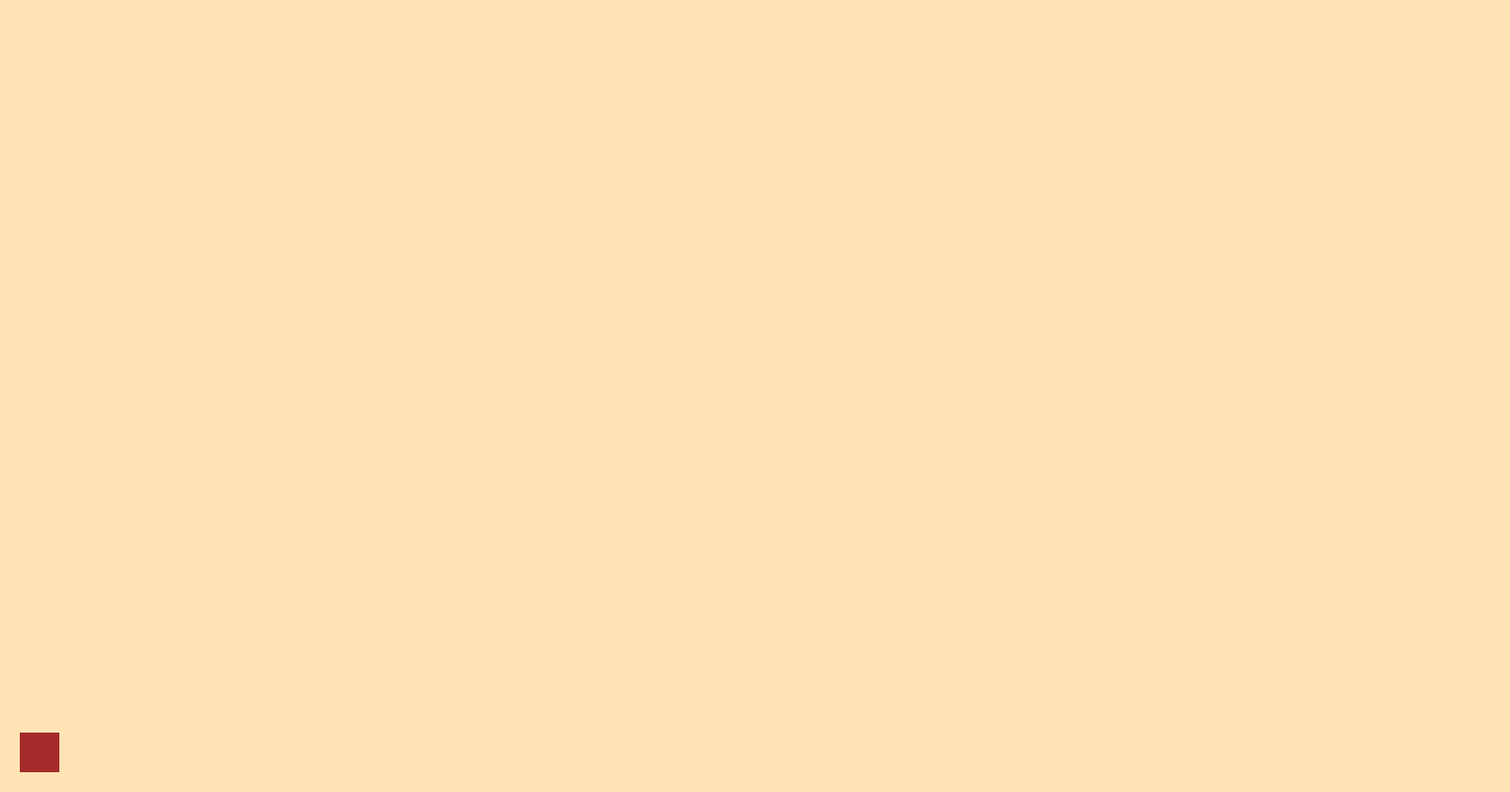
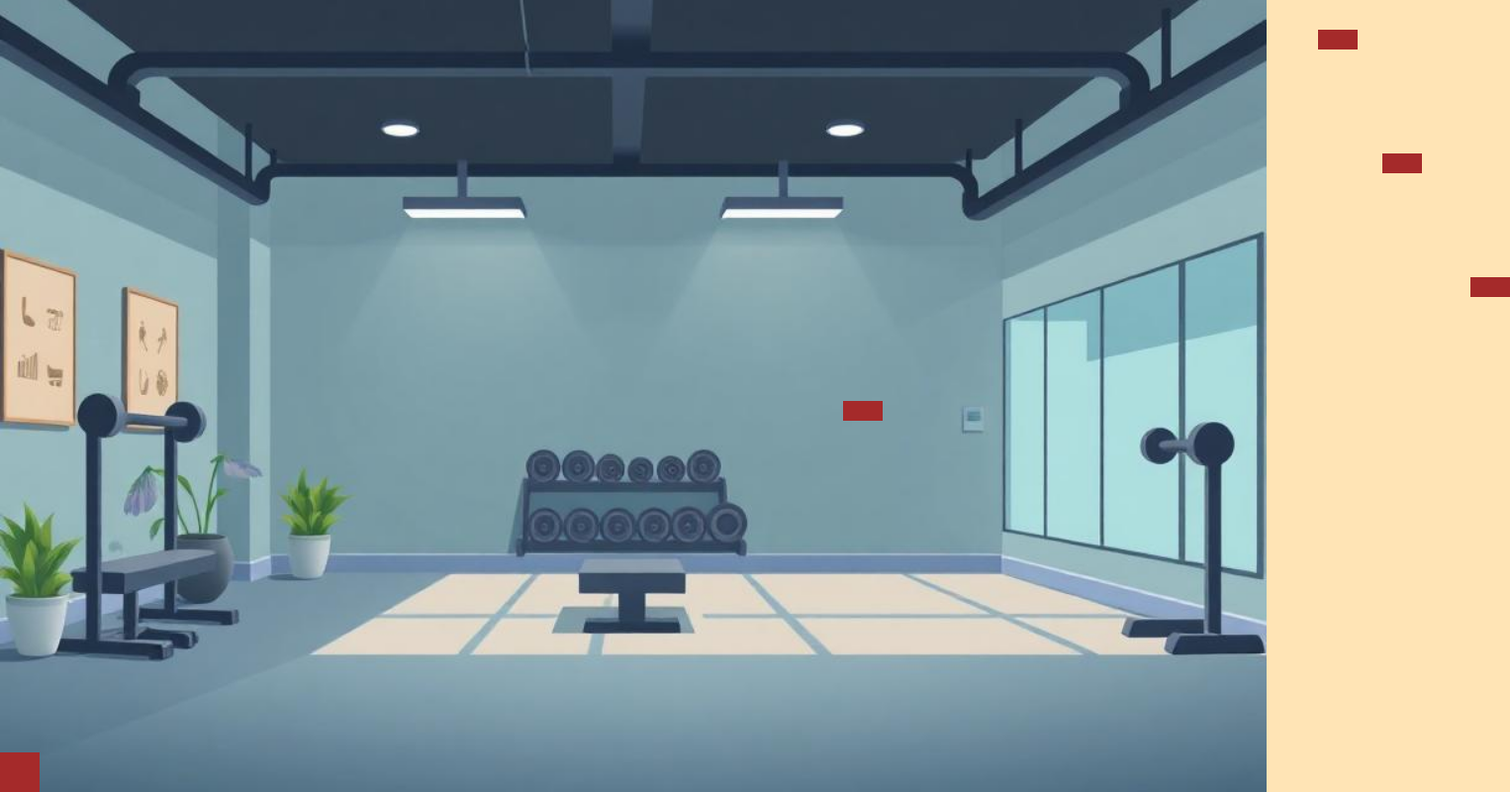
Before and after one commit to bthnyildirim/your-gym-buddy, a plain HTML site: page index.html in a window 1280 px wide. Shown: the whole page at 99% size, 1526 px wide, since content can reach past the window. Drawn offline with Linux system fonts and the light colour scheme.

Commit message:
positioning of div elements and random div  generator

```diff
--- a/CSS/main.css
+++ b/CSS/main.css
@@ -17,6 +17,10 @@ body {
 #board {
   height: 100vh;
   width: 100vw;
+  background-image: url("../pictures/background-image.JPG");
+  background-size: cover;
+  background-position: center;
+  background-repeat: no-repeat;
   position: relative;
 }
 
@@ -26,3 +30,10 @@ body {
   bottom: 0;
   left: 0px;
 }
+
+#Obstacle1 {
+  background-color: brown;
+  position: absolute;
+  bottom: 0;
+  left: 0px;
+}
--- a/index.html
+++ b/index.html
@@ -8,9 +8,7 @@
     <link rel="stylesheet" href="./CSS/main.css" />
   </head>
   <body>
-    <div id="board">
-      <!-- <img src="./pictures/background-image.JPG" alt="background-image" /> -->
-    </div>
+    <div id="board"></div>
     <script src="./js/main.js"></script>
   </body>
 </html>
--- a/js/main.js
+++ b/js/main.js
@@ -1,7 +1,7 @@
 class Player {
   constructor() {
-    this.positionY = 20;
-    this.positionX = 20;
+    this.positionY = 0;
+    this.positionX = 0;
     this.width = 40;
     this.height = 40;
 
@@ -17,16 +17,68 @@ class Player {
   }
 
   moveLeft() {
-    this.positionX--;
+    this.positionX -= 20;
     this.domElement.style.left = this.positionX + "px";
   }
 
   moveRight() {
-    this.positionX++;
+    this.positionX += 20;
     this.domElement.style.left = this.positionX + "px";
   }
 }
+
+class Obstacle1 {
+  constructor() {
+    this.width = 40;
+    this.positionY = 900;
+    this.positionX = 500 - this.width / 2;
+    this.width = 40;
+    this.height = 20;
+
+    // Generate a random positionX to place obstacles next to each other
+    this.positionX = Math.random() * (boardWidth - this.width);
+
+    this.domElement = document.createElement("div");
+    this.domElement.id = "Obstacle1";
+    this.domElement.style.width = this.width + "px";
+    this.domElement.style.height = this.height + "px";
+    this.domElement.style.left = this.positionX + "px";
+    this.domElement.style.bottom = this.positionY + "px";
+    this.domElement.style.position = "absolute";
+
+    const board = document.getElementById("board");
+    board.appendChild(this.domElement);
+  }
+  moveDown() {
+    this.positionY -= 25;
+    this.domElement.style.bottom = this.positionY + "px";
+  }
+}
+
 const player = new Player();
+
+// Array to store all obstacles
+const obstacles = [];
+const obstacleWidth = 40; // Define the width of each obstacle
+const boardWidth = 1800;
+
+setInterval(() => {
+  const newObstacle = new Obstacle1(); // Create a new obstacle
+  obstacles.push(newObstacle); // Add it to the array
+}, 1000);
+
+setInterval(() => {
+  obstacles.forEach((obstacle, index) => {
+    obstacle.moveDown();
+
+    // If the obstacle moves off the screen, remove it
+    if (obstacle.positionY < 0) {
+      obstacle.domElement.remove();
+      obstacles.splice(index, 1);
+    }
+  });
+}, 200);
+
 player.moveLeft();
 player.moveRight();
 document.addEventListener("keydown", (action) => {
```
